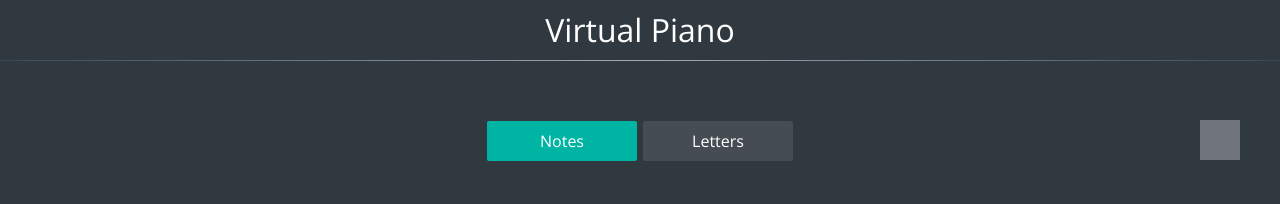
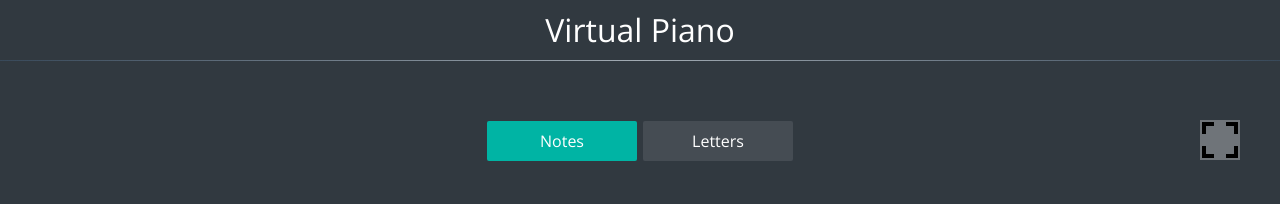
Before and after one commit to Danila122/virtual-piano, a plain HTML site: page index.html in a window 1280 px wide. Shown: the top 204 px of the page. Drawn offline with nearby package versions, Linux system fonts and the light colour scheme.

Commit message:
add files

```diff
--- a/css/style.css
+++ b/css/style.css
@@ -196,13 +196,13 @@ body {
 	background-size: contain;
 	transition: 0.3s;
 	cursor: pointer;
-	background-image: url("assets/svg/fullscreen-open.svg");
+	 background-image: url('../assets/svg/fullscreen-open.svg');
 }
 .fullscreen:hover {
 	background-color: rgba(255, 255, 255, 0.5);
 }
 :-webkit-full-screen .fullscreen {
-	background-image: url("assets/svg/fullscreen-exit.svg");
+	background-image: url('../assets/svg/fullscreen-exit.svg');
 }
 
 /*=====================================================================================*/
```
